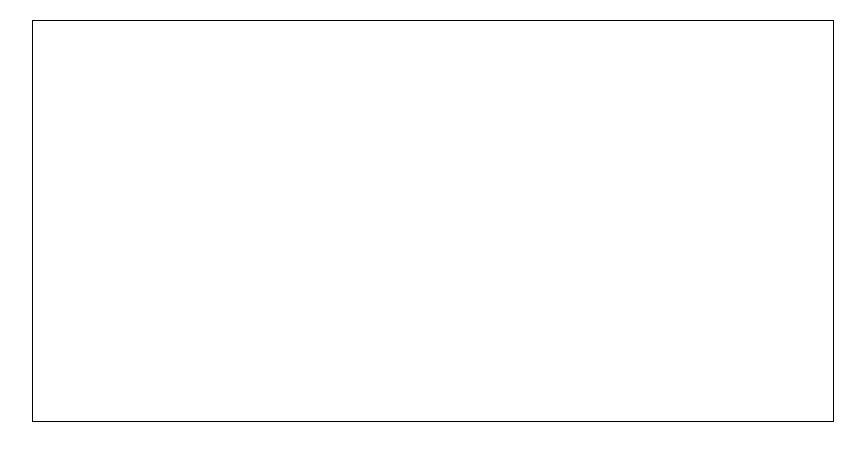
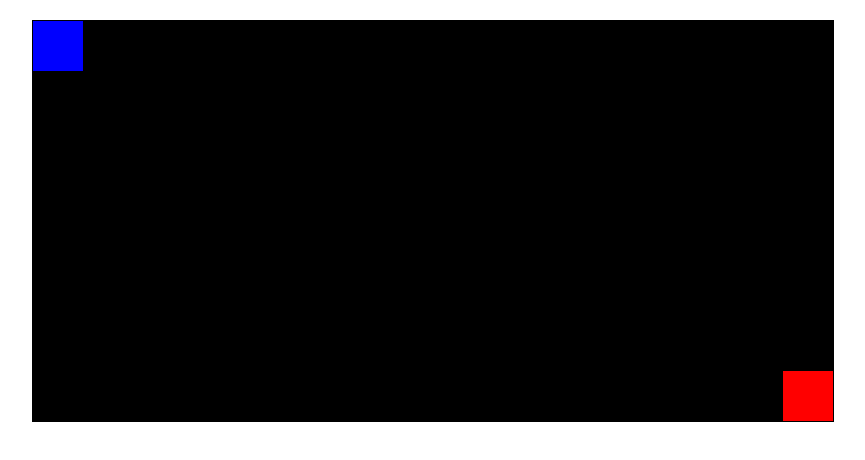
Before and after one commit to Boopitty/BotBattleOnline, a plain HTML site: page app/game.html in a window 1280 px wide. Both pictures are taken after a click on the button "Start Game". Shown: the whole page, without its empty margins (207-1072 px from the left). Drawn offline with Linux system fonts and the light colour scheme.

Commit message:
html canvas now paints squares for early testing

```diff
--- a/app/game.html
+++ b/app/game.html
@@ -6,9 +6,10 @@
         <title>Bot Battle</title>
         <link rel="stylesheet" href="css/game.css" />
         <script src="js/websocket.js" defer></script>
+        <script src="js/game.js" defer></script>
     </head>
     <div id="button-container">
-        <button id="start-game-button" onclick="initWebSocket()" style="display: block; margin: 20px auto; ;">Start Game</button>
+        <button id="start-game-btn" onclick="initWebSocket()" style="display: block; margin: 20px auto; ;">Start Game</button>
     </div>
 
     <canvas id="game-canvas" width="800" height="400" style="border: 1px solid black; display: block; margin: 20px auto;"></canvas>
--- a/app/js/game.js
+++ b/app/js/game.js
@@ -1,10 +1,22 @@
-const canvas = document.getElementById("game-canvas")
-const ctx = canvas.getContext("2d")
+// js/main.js
+document.getElementById("start-game-btn").addEventListener("click", () => {
+    renderBlocks()
+    initWebSocket()
+})
 
-// placeholder player rectangle
-ctx.fillStyle = "blue"
-ctx.fillRect(100, 400, 50, 50)
+function renderBlocks() {
+    const canvas = document.getElementById("game-canvas");
+    const ctx = canvas.getContext("2d");
 
-// placeholder monster rectangle
-ctx.fillStyle = "red"
-ctx.fillRect(650, 400, 50, 50)
+    // background
+    ctx.fillStyle = "black";
+    ctx.fillRect(0, 0, 800, 600);
+
+    // placeholder player rectangle
+    ctx.fillStyle = "blue";
+    ctx.fillRect(0, 0, 50, 50);
+
+    // placeholder monster rectangle
+    ctx.fillStyle = "red";
+    ctx.fillRect(750, 350, 50, 50);
+};
--- a/app/js/websocket.js
+++ b/app/js/websocket.js
@@ -1,5 +1,5 @@
 async function initWebSocket() {
-    document.getElementById("start-game-button").style.display = "none";
+    document.getElementById("start-game-btn").style.display = "none";
     const socket = new WebSocket(`ws://${window.location.host}/ws`);
     socket.onopen = () => {
         socket.send("hello");
```
